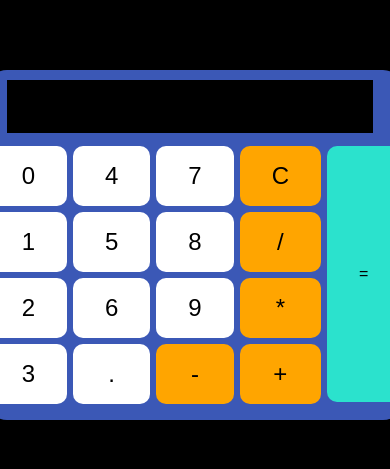
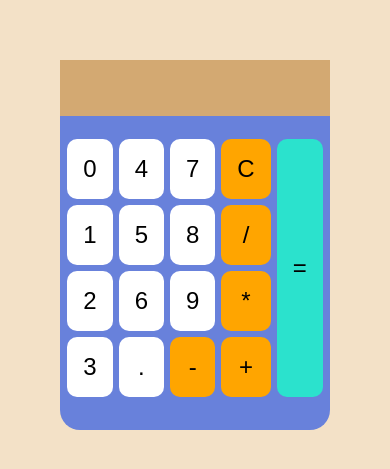
Before and after one commit to allmtz/Calculator-App, a plain HTML site: page calculator/index.html in a window 390 px wide. Shown: the part 177-646 px from the top of the page. Drawn offline with Linux system fonts and the light colour scheme.

Commit message:
made responsive, changed look

```diff
--- a/calculator/index.html
+++ b/calculator/index.html
@@ -11,9 +11,7 @@
 <body>
 
     <div class="container">
-        <div class="display">
-            <h2></h2>
-        </div>
+            <h2 class="display"></h2>
         <div class="inputs">
                 <div class="numbers">
                     <div class="column">
--- a/calculator/style.css
+++ b/calculator/style.css
@@ -1,7 +1,15 @@
 
+
+:root{
+    --radius: 20px
+
+}
 
 *{
     box-sizing: border-box;
+    margin: 0;
+    padding: 0;
+
 }
 
 body{
@@ -10,32 +18,27 @@ body{
     align-items: center;
     min-height: 100vh;
     margin: 0;
-    background-color: black;
+    background-color: rgb(243, 225, 199);
+
 }
 
 .display{
-    max-width: 88%;
-    height: 15%;
-    background-color: black;
-    position: relative;
-    left: 20px;
-    top: 10px;
+    height: 3.5rem;
+    padding: 1rem .5rem 0 0;
+    background-color:rgb(211, 169, 114);
     color: white;
     text-align: end;
+    font-size: 2rem;
+    max-width: 270px;
     overflow: hidden;
 
 }
 
-.display h2{
-    padding-right: 10px;
-}
-
-
 .container{
     background-color: rgba(73, 108, 223, 0.817);
-    height: 350px;
-    width: 430px;
-    border-radius: 20px;
+    border-radius: var(--radius);
+    min-width: 270px;
+
 }
 
 .column{
@@ -43,32 +46,31 @@ body{
     flex-direction: column;
 
 }
-.numbers,
-.operations{
+
+.numbers{
     display: flex;
+    justify-content: center;
 
 }
 
 .inputs{
     display: flex;
-    margin: 20px auto 20px auto;
-    width: 80%;
-    height: 75%;
-    align-items: top;
+    margin: 20px auto 30px auto;
     justify-content: center;
 
 }
 
 .btn{
-    padding: 1rem 2rem;
+    padding: 1rem 1rem;
     color: black;
     background-color: white;
     border-radius: 10px;
     border: none;
     margin: 3px;
-    font-size: 1rem;
+    font-size: 1.5rem;
     user-select: none;
     cursor: pointer;
+
 }
 
 .btn:hover{
@@ -78,13 +80,10 @@ body{
 .op-btn,
 .clear{
     background-color: orange;
-    font-size: 1.5rem;
-}
 
-.num-btn{
-    font-size: 1.5rem;
 }
 
 .equal-btn{
     background-color: rgb(43, 226, 205);
+
 }
```
